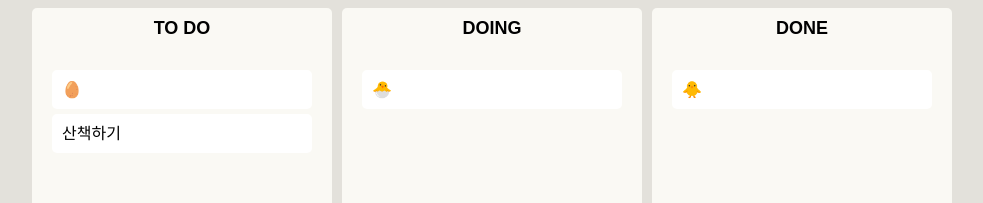
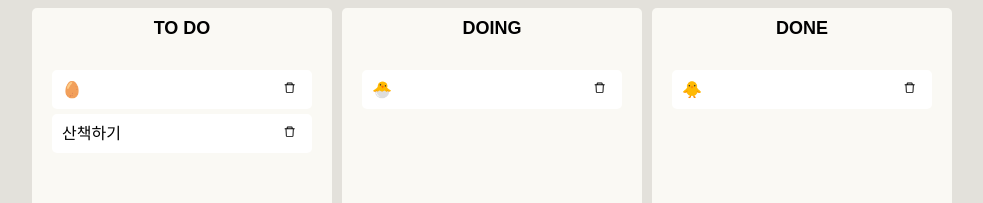
Before and after one commit to yoohaaeun/Yoorello, a React (Create React App) app: page / in a window 1280 px wide. Shown: the part 276-479 px from the top of the page, without its empty margins (148-1131 px from the left). Built offline with nearby package versions, Linux system fonts and the light colour scheme.

Commit message:
to do 삭제 기능

```diff
--- a/package.json
+++ b/package.json
@@ -15,6 +15,7 @@
     "react-beautiful-dnd": "^13.1.1",
     "react-dom": "^18.2.0",
     "react-hook-form": "^7.45.2",
+    "react-icons": "^4.10.1",
     "react-scripts": "5.0.1",
     "recoil": "^0.7.7",
     "styled-components": "^6.0.5",
--- a/src/Components/DragabbleCard.tsx
+++ b/src/Components/DragabbleCard.tsx
@@ -1,8 +1,14 @@
 import React from 'react';
 import { Draggable } from 'react-beautiful-dnd';
+import { useSetRecoilState } from 'recoil';
 import styled from 'styled-components';
+import { toDoState } from '../atoms';
+import { AiOutlineDelete } from 'react-icons/ai';
 
 const Card = styled.div<{ $isDragging: boolean }>`
+  display: flex;
+  justify-content: space-between;
+  align-items: center;
   border-radius: 5px;
   margin-bottom: 5px;
   padding: 10px 10px;
@@ -12,6 +18,18 @@ const Card = styled.div<{ $isDragging: boolean }>`
     props.$isDragging ? '0px 5px 25px #b0b0b0' : 'none'};
 `;
 
+const Button = styled.button`
+  border: none;
+  background-color: transparent;
+  cursor: pointer;
+  transition: transform 0.2s ease;
+
+  &:hover {
+    color: #ff7458;
+    transform: scale(1.2);
+  }
+`;
+
 interface IDragabbleCardProps {
   toDoId: string;
   toDoText: string;
@@ -19,6 +37,21 @@ interface IDragabbleCardProps {
 }
 
 function DragabbleCard({ toDoId, toDoText, index }: IDragabbleCardProps) {
+  const setToDos = useSetRecoilState(toDoState);
+  const onDelete = (toDoId: string) => {
+    if (window.confirm(`${toDoText} 할 일을 삭제하시겠습니까?`)) {
+      setToDos((prevToDos) => {
+        return prevToDos.map((board) => {
+          const updatedToDos = board.toDos.filter((todo) => todo.id !== toDoId);
+          return {
+            ...board,
+            toDos: updatedToDos,
+          };
+        });
+      });
+    }
+  };
+
   return (
     <Draggable draggableId={toDoId + ''} index={index}>
       {(provided, snapshot) => (
@@ -28,7 +61,10 @@ function DragabbleCard({ toDoId, toDoText, index }: IDragabbleCardProps) {
           {...provided.dragHandleProps}
           {...provided.draggableProps}
         >
-          {toDoText}
+          <span>{toDoText}</span>
+          <Button onClick={() => onDelete(toDoId)}>
+            <AiOutlineDelete name='delete' />
+          </Button>
         </Card>
       )}
     </Draggable>
```
Also changed, not shown: 1 other file (tests, documents, lock files or other folders).
